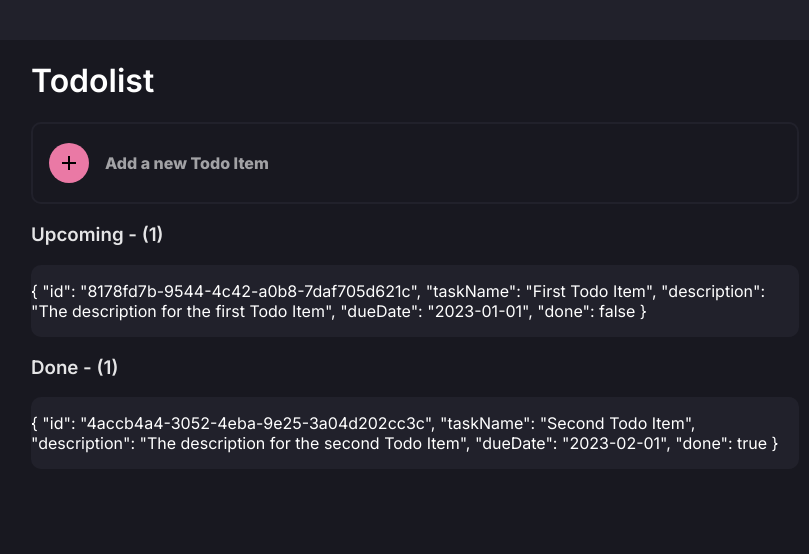
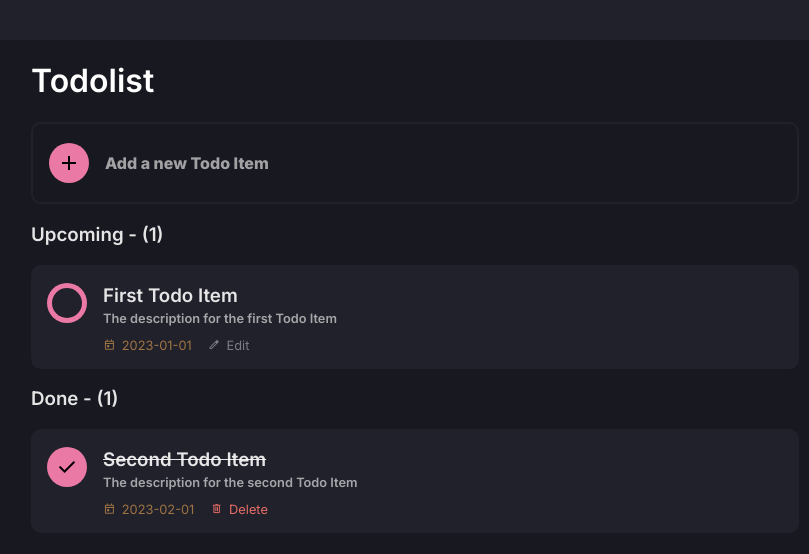
Before and after one commit to EliasDolinsek/vue-course-project-todolist, a Vue app: page / in a window 1280 px wide. Shown: the top 554 px of the page, without its empty margins (225-1034 px from the left). Built offline with nearby package versions, Linux system fonts and the light colour scheme.

Commit message:
Finished

```diff
--- a/src/App.vue
+++ b/src/App.vue
@@ -3,8 +3,6 @@ import { v4 as uuidv4 } from "uuid";
 import { computed, ref } from "vue";
 import TodoItemsCategory from "./components/TodoItemsCategory.vue";
 import TheAddTodoItemCard from "./components/TheAddTodoItemCard.vue";
-import AppIconText from "./components/icon-text/AppIconText.vue";
-import AppButtonCircledCheck from "./components/button/AppButtonCircledCheck.vue";
 
 const todoItems = ref([
   {
@@ -23,12 +21,38 @@ const todoItems = ref([
   },
 ]);
 
-const todoItemsNotDone = computed(() => {
-  return todoItems.value.filter((item) => !item.done);
+const updateTodoItems = (updatedItems) => {
+  updatedItems.forEach((updatedItem) => {
+    todoItems.value = todoItems.value.map((item) =>
+      item.id === updatedItem.id ? updatedItem : item
+    );
+  });
+};
+
+const todoItemsNotDone = computed({
+  get() {
+    return todoItems.value
+      .filter((item) => !item.done)
+      .sort((a, b) => {
+        const dateToday = new Date();
+        return (
+          (new Date(a.dueDate) ?? dateToday).getTime() -
+          (new Date(b.dueDate) ?? dateToday).getTime()
+        );
+      });
+  },
+  set(value) {
+    updateTodoItems(value);
+  },
 });
 
-const todoItemsDone = computed(() => {
-  return todoItems.value.filter((item) => item.done);
+const todoItemsDone = computed({
+  get() {
+    return todoItems.value.filter((item) => item.done);
+  },
+  set(value) {
+    updateTodoItems(value);
+  },
 });
 
 const todoItemsNotDoneCategoryTitle = computed(
@@ -49,7 +73,12 @@ const handleTodoItemAdd = (item) => {
   todoItems.value.push(newItem);
 };
 
-const isButtonCircleCheckChecked = ref(false)
+const deleteItemById = (id) => {
+  todoItems.value.splice(
+    todoItems.value.findIndex((item) => item.id === id),
+    1
+  );
+};
 </script>
 
 <template>
@@ -58,12 +87,14 @@ const isButtonCircleCheckChecked = ref(false)
     <h1 id="title">Todolist</h1>
     <TheAddTodoItemCard @add-item="handleTodoItemAdd" />
     <TodoItemsCategory
-      :todo-items="todoItemsNotDone"
+      v-model="todoItemsNotDone"
       :title="todoItemsNotDoneCategoryTitle"
+      @on-item-delete="(id) => deleteItemById(id)"
     />
     <TodoItemsCategory
-      :todo-items="todoItemsDone"
+      v-model="todoItemsDone"
       :title="todoItemsDoneCategoryTitle"
+      @on-item-delete="(id) => deleteItemById(id)"
     />
   </main>
 </template>
--- a/src/components/TodoItem.vue
+++ b/src/components/TodoItem.vue
@@ -1,15 +1,84 @@
 <script setup>
-defineProps({
+import AppIconText from "./icon-text/AppIconText.vue";
+import AppButtonCircledCheck from "./button/AppButtonCircledCheck.vue";
+import TodoItemForm from "./TodoItemForm.vue";
+import AppButtonPrimary from "./button/AppButtonPrimary.vue";
+import { computed, ref } from "vue";
+
+const props = defineProps({
   modelValue: {
     type: Object,
     required: true,
+  },
+});
+
+const emit = defineEmits(["update:modelValue", "onItemDelete"]);
+
+const showEditForm = ref(false);
+const item = ref(props.modelValue);
+
+const handleItemUpdate = () => {
+  emit("update:modelValue", item);
+  showEditForm.value = false;
+};
+
+const description = computed(() => {
+  return props.modelValue.description == null ||
+    props.modelValue.description.trim().length === 0
+    ? "No Description"
+    : props.modelValue.description;
+});
+
+const isDone = computed({
+  get() {
+    return props.modelValue.done;
+  },
+  set(value) {
+    emit("update:modelValue", { ...props.modelValue, done: value });
   },
 });
 </script>
 
 <template>
   <div class="todo-item-container">
-    <p style="color: white">{{ modelValue }}</p>
+    <AppButtonCircledCheck v-model="isDone" class="todo-item-check-button" />
+    <div v-if="showEditForm" class="todo-item-form-container">
+      <TodoItemForm v-model="item" date-clearable>
+        <template v-slot:actions>
+          <AppButtonPrimary @click="handleItemUpdate">Update</AppButtonPrimary>
+        </template>
+      </TodoItemForm>
+    </div>
+    <div v-else>
+      <h3 :class="{ 'todo-item-title': true, 'todo-item-title-done': isDone }">
+        {{ modelValue.taskName }}
+      </h3>
+      <p class="todo-item-subtitle">{{ description }}</p>
+      <div class="actions-container">
+        <AppIconText
+          v-if="modelValue.dueDate"
+          :text="modelValue.dueDate"
+          icon="today"
+          color="#9F7443"
+        />
+        <AppIconText
+          v-if="isDone"
+          text="Delete"
+          icon="delete"
+          color="#E66D67"
+          @click="$emit('onItemDelete')"
+          action
+        />
+        <AppIconText
+          v-else
+          text="Edit"
+          icon="edit"
+          color="#7D7D85"
+          @click="showEditForm = true"
+          action
+        />
+      </div>
+    </div>
   </div>
 </template>
 
--- a/src/components/TodoItemForm.vue
+++ b/src/components/TodoItemForm.vue
@@ -88,6 +88,12 @@ const handleSubmit = (e) => {
     <div class="icon-form-input-container">
       <span class="material-symbols-outlined icon">today</span>
       <input type="date" v-model="dueDate" class="item-input" />
+      <span
+        v-if="dateClearable"
+        class="material-symbols-outlined icon button-remove-date"
+        @click="dueDate = null"
+        >close</span
+      >
     </div>
     <div class="form-actions-container">
       <slot name="actions" />
--- a/src/components/TodoItemsCategory.vue
+++ b/src/components/TodoItemsCategory.vue
@@ -1,20 +1,38 @@
 <script setup>
 import TodoItem from "./TodoItem.vue";
 
-defineProps(["title", "todoItems"]);
+const props = defineProps({
+  modelValue: {
+    type: Array,
+    required: true,
+  },
+  title: {
+    type: String,
+    required: true,
+  },
+});
 
-const handleUpdateModelValue = () => {
-  console.log("Update model value called")
-}
+const emit = defineEmits(["update:modelValue", "onItemDelete"]);
+
+const handleUpdateModelValue = (value, index) => {
+  const itemsCopy = JSON.parse(JSON.stringify(props.modelValue));
+  itemsCopy[index] = value;
+  emit("update:modelValue", itemsCopy);
+};
+
+const handleDeleteTodoItem = (index) => {
+  emit("onItemDelete", props.modelValue[index].id);
+};
 </script>
 
 <template>
   <h3 class="category-title">{{ title }}</h3>
   <TodoItem
-    v-for="(item, index) in todoItems"
+    v-for="(item, index) in modelValue"
     :key="index"
     :model-value="item"
-    @update:modelValue="handleUpdateModelValue"
+    @update:modelValue="(value) => handleUpdateModelValue(value, index)"
+    @on-item-delete="() => handleDeleteTodoItem(index)"
     class="todo-item"
   />
 </template>
```
